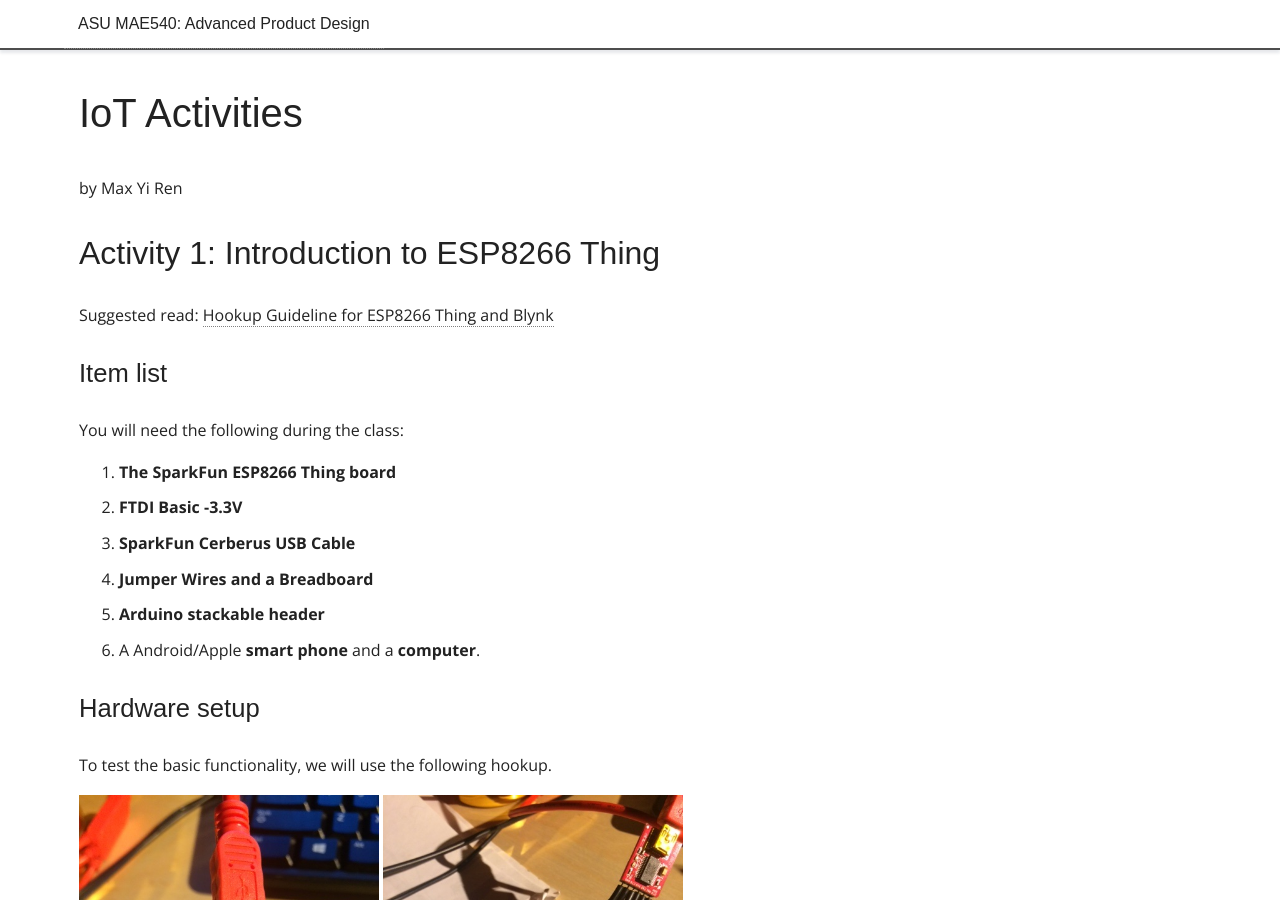
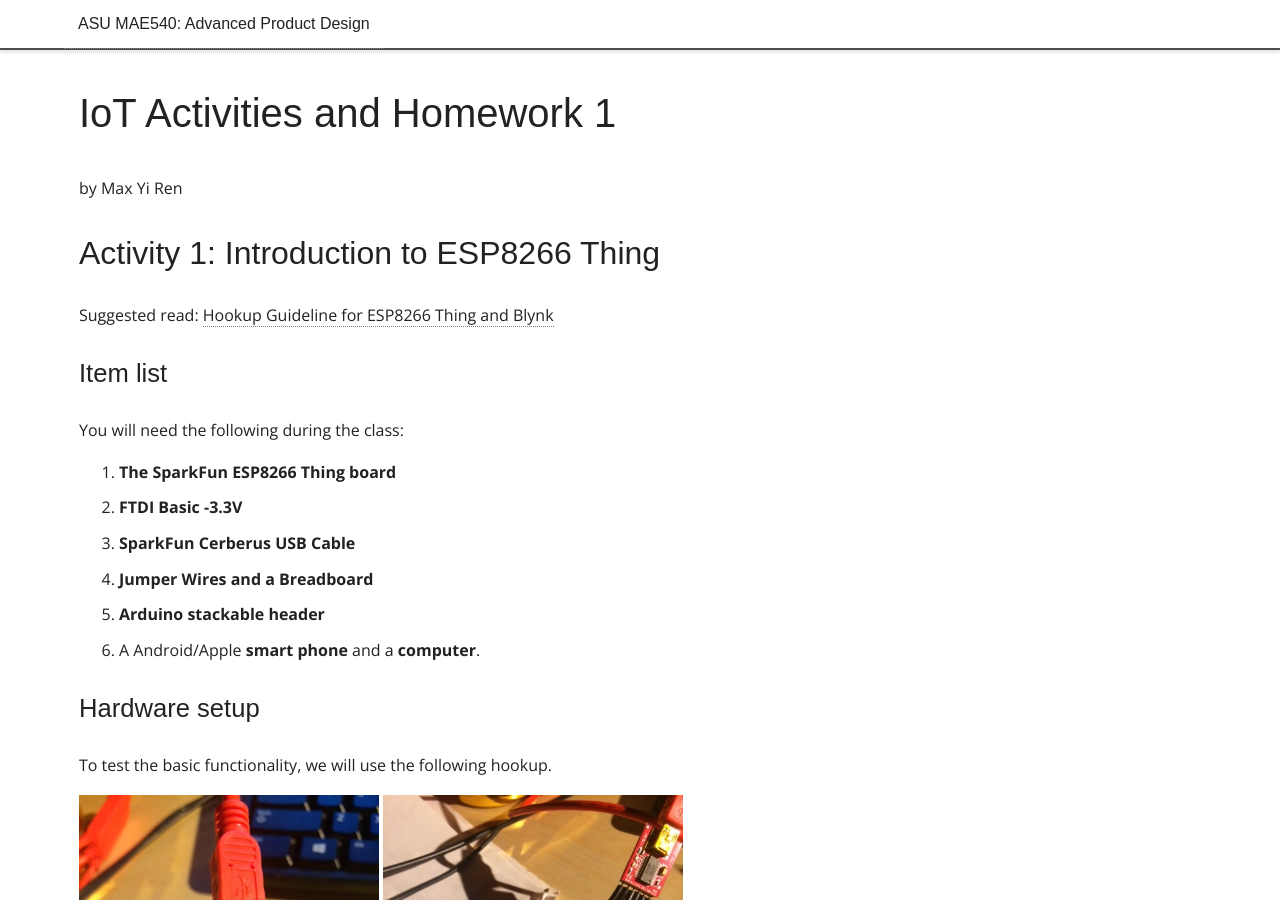
Before and after one commit to DesignInformaticsLab/DesignInformaticsLab.github.io, a Jekyll site: the page built from _posts/teaching/productdesign/2017-01-16-IoTlecture.md, in a window 1280 px wide and 900 px high. Built offline with Jekyll 4.4.1, drawn with Linux system fonts in a browser that asks for light colours; some web fonts are replaced.

Commit message:
update iot tutorial

```diff
--- a/_posts/teaching/productdesign/2017-01-16-IoTlecture.md
+++ b/_posts/teaching/productdesign/2017-01-16-IoTlecture.md
@@ -4,7 +4,7 @@
 title:  IoT Activities
 published: true
 ---
-# IoT Activities
+# IoT Activities and Homework 1
 by Max Yi Ren
 
 ## Activity 1: Introduction to ESP8266 Thing
```
